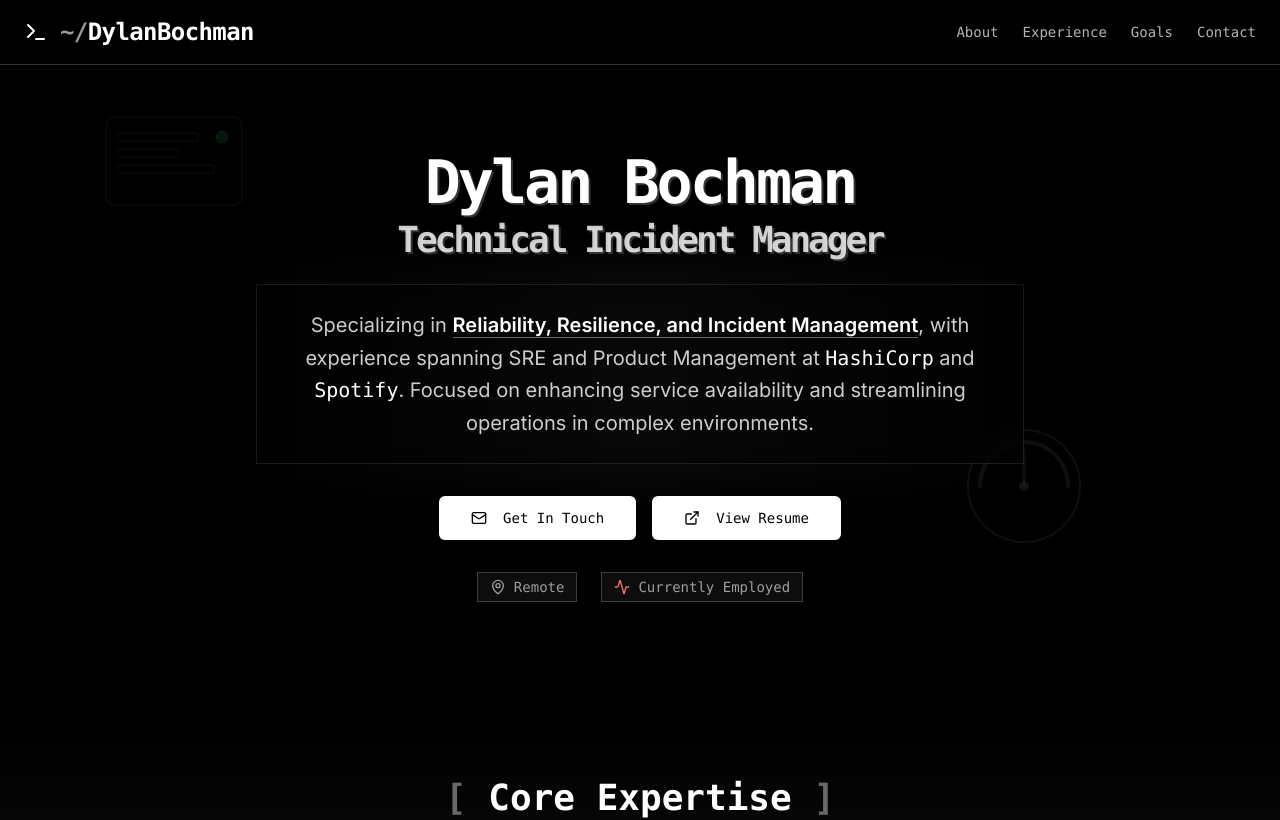
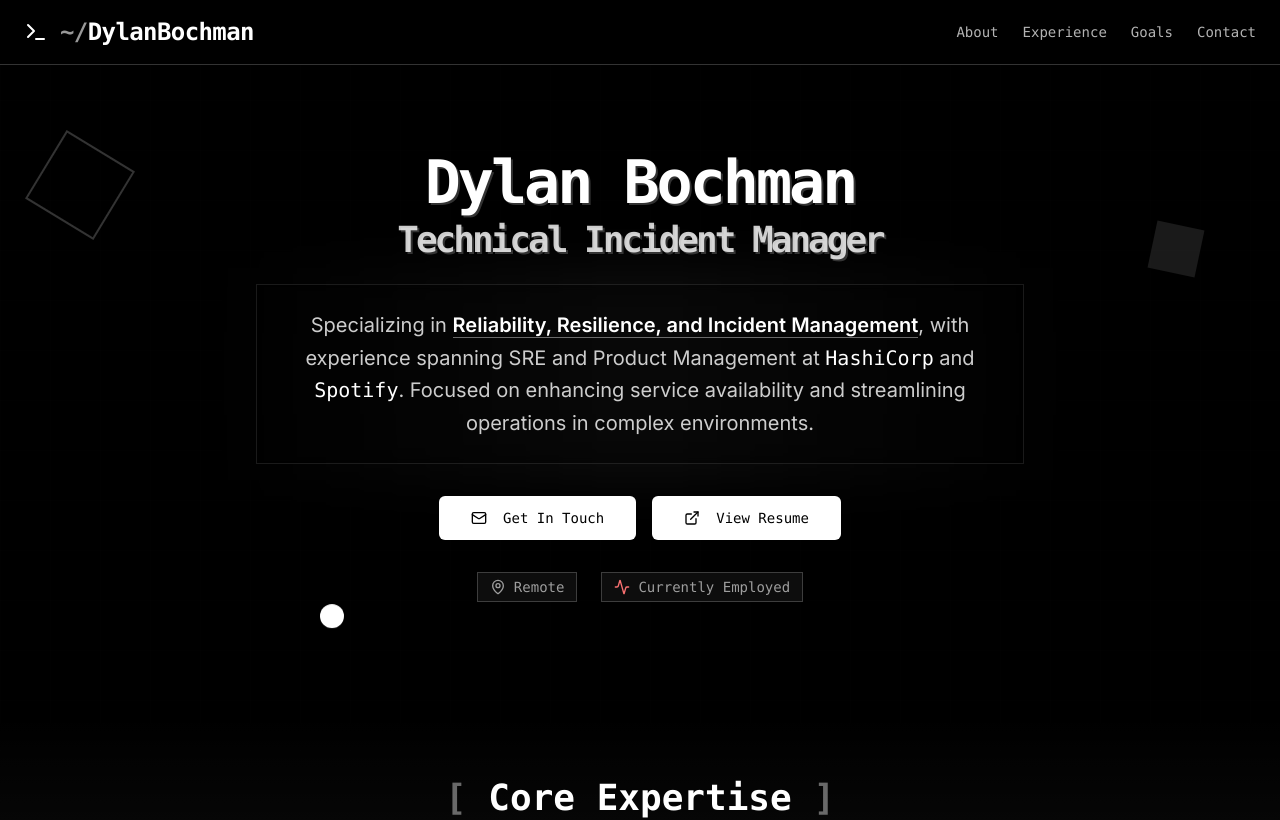
Before and after one commit to Dbochman/personal-website, a React (Vite) app: page / in a window 1280 px wide. Shown: the top 820 px of the page. Built offline with nearby package versions, Linux system fonts and the light colour scheme.

Commit message:
Reverted to commit aceca8fe343751e2b6e7937ba593a31686d6eaad

```diff
--- a/src/components/icons/NetworkEdge.tsx
+++ /dev/null
@@ -1,49 +0,0 @@
-
-import React from 'react';
-
-export const NetworkEdge = () => {
-  return (
-    <svg
-      width="176"
-      height="64"
-      viewBox="0 0 176 64"
-      fill="none"
-      stroke="rgba(255, 255, 255, 0.4)"
-      strokeWidth="2"
-      className="opacity-15"
-      aria-hidden="true"
-      role="presentation"
-    >
-      <style>
-        {`
-          @keyframes dash-flow {
-            0% { stroke-dashoffset: 20; }
-            100% { stroke-dashoffset: 0; }
-          }
-          .dashed-line {
-            stroke-dasharray: 8 4;
-            animation: dash-flow 4s linear infinite;
-          }
-        `}
-      </style>
-
-      {/* Left node */}
-      <circle cx="16" cy="32" r="12" fill="rgba(255, 255, 255, 0.1)" />
-      <circle cx="16" cy="32" r="6" fill="rgba(255, 255, 255, 0.3)" />
-
-      {/* Right node */}
-      <circle cx="160" cy="32" r="12" fill="rgba(255, 255, 255, 0.1)" />
-      <circle cx="160" cy="32" r="6" fill="rgba(255, 255, 255, 0.3)" />
-
-      {/* Animated connection line */}
-      <line
-        x1="28"
-        y1="32"
-        x2="148"
-        y2="32"
-        className="motion-safe:dashed-line"
-        strokeLinecap="round"
-      />
-    </svg>
-  );
-};
--- a/src/components/icons/SLOGauge.tsx
+++ /dev/null
@@ -1,55 +0,0 @@
-
-import React from 'react';
-
-export const SLOGauge = () => {
-  return (
-    <svg
-      width="128"
-      height="128"
-      viewBox="0 0 128 128"
-      fill="none"
-      stroke="rgba(255, 255, 255, 0.4)"
-      strokeWidth="2"
-      className="opacity-15"
-      aria-hidden="true"
-      role="presentation"
-    >
-      <style>
-        {`
-          @keyframes swing {
-            0%, 100% { transform: rotate(-25deg); }
-            50% { transform: rotate(25deg); }
-          }
-          .needle-swing {
-            animation: swing 8s ease-in-out infinite;
-            transform-origin: 64px 64px;
-          }
-        `}
-      </style>
-
-      {/* Outer circle */}
-      <circle cx="64" cy="64" r="56" />
-
-      {/* Arc gauge */}
-      <path
-        d="M 20 64 A 44 44 0 1 1 108 64"
-        strokeWidth="4"
-        strokeLinecap="round"
-      />
-
-      {/* Center dot */}
-      <circle cx="64" cy="64" r="4" fill="rgba(255, 255, 255, 0.4)" />
-
-      {/* Needle */}
-      <line
-        x1="64"
-        y1="64"
-        x2="64"
-        y2="28"
-        strokeWidth="3"
-        strokeLinecap="round"
-        className="motion-safe:needle-swing"
-      />
-    </svg>
-  );
-};
--- a/src/components/icons/TicketCard.tsx
+++ /dev/null
@@ -1,48 +0,0 @@
-
-import React from 'react';
-
-export const TicketCard = () => {
-  return (
-    <svg
-      width="144"
-      height="96"
-      viewBox="0 0 144 96"
-      fill="none"
-      stroke="rgba(255, 255, 255, 0.4)"
-      strokeWidth="1"
-      className="opacity-15"
-      aria-hidden="true"
-      role="presentation"
-    >
-      <style>
-        {`
-          @keyframes blink {
-            0%, 90% { opacity: 0.3; }
-            95% { opacity: 1; }
-            100% { opacity: 0.3; }
-          }
-          .led-blink {
-            animation: blink 3s ease-in-out infinite;
-          }
-        `}
-      </style>
-
-      {/* Card background */}
-      <rect x="4" y="4" width="136" height="88" rx="8" />
-
-      {/* Info bars */}
-      <rect x="16" y="20" width="80" height="8" rx="2" />
-      <rect x="16" y="36" width="60" height="8" rx="2" />
-      <rect x="16" y="52" width="96" height="8" rx="2" />
-
-      {/* Status LED */}
-      <circle
-        cx="120"
-        cy="24"
-        r="6"
-        fill="rgba(34, 197, 94, 0.8)"
-        className="motion-safe:led-blink"
-      />
-    </svg>
-  );
-};
--- a/src/hooks/useParallax.ts
+++ /dev/null
@@ -1,20 +0,0 @@
-
-import { useEffect } from 'react';
-
-export const useParallax = () => {
-  useEffect(() => {
-    const handleScroll = () => {
-      const scrollY = window.scrollY;
-      const parallaxElements = document.querySelectorAll('[data-speed]');
-
-      parallaxElements.forEach((element) => {
-        const speed = parseFloat(element.getAttribute('data-speed') || '0');
-        const yPos = scrollY * speed;
-        (element as HTMLElement).style.transform = `translateY(${yPos}px)`;
-      });
-    };
-
-    window.addEventListener('scroll', handleScroll);
-    return () => window.removeEventListener('scroll', handleScroll);
-  }, []);
-};
--- a/src/pages/Index.tsx
+++ b/src/pages/Index.tsx
@@ -1,14 +1,10 @@
+
 import { Card, CardContent, CardDescription, CardHeader, CardTitle } from "@/components/ui/card";
 import { Badge } from "@/components/ui/badge";
 import { Button } from "@/components/ui/button";
 import { Mail, MapPin, Calendar, ExternalLink, Linkedin, Terminal, Activity, Zap } from "lucide-react";
-import { useParallax } from "@/hooks/useParallax";
-import { TicketCard } from "@/components/icons/TicketCard";
-import { SLOGauge } from "@/components/icons/SLOGauge";
 
 const Index = () => {
-  useParallax();
-
   const skills = [
     "Site Reliability Engineering",
     "Incident Command & Coordination",
@@ -87,26 +83,12 @@ const Index = () => {
         </div>
       </header>
 
-      {/* Hero Section with Parallax SRE Elements */}
+      {/* Hero Section with Geometric Elements */}
       <section className="py-20 px-6 relative">
-        {/* Parallax Décor Layer */}
-        <div className="absolute inset-0 pointer-events-none">
-          {/* Incident Ticket Card */}
-          <div
-            className="absolute top-12 left-[8%] w-36"
-            data-speed="0.5"
-          >
-            <TicketCard />
-          </div>
-
-          {/* SLO Gauge */}
-          <div
-            className="absolute top-[55%] left-[75%] w-32"
-            data-speed="0.35"
-          >
-            <SLOGauge />
-          </div>
-        </div>
+        {/* Floating geometric shapes */}
+        <div className="absolute top-20 left-10 w-20 h-20 border-2 border-white/20 rotate-45 animate-spin" style={{animationDuration: '20s'}}></div>
+        <div className="absolute top-40 right-20 w-12 h-12 bg-white/10 rotate-12 animate-pulse"></div>
+        <div className="absolute bottom-20 left-1/4 w-6 h-6 bg-white rounded-full animate-bounce" style={{animationDelay: '2s'}}></div>
 
         <div className="container mx-auto max-w-4xl text-center relative z-10">
           <div className="mb-8">
```
